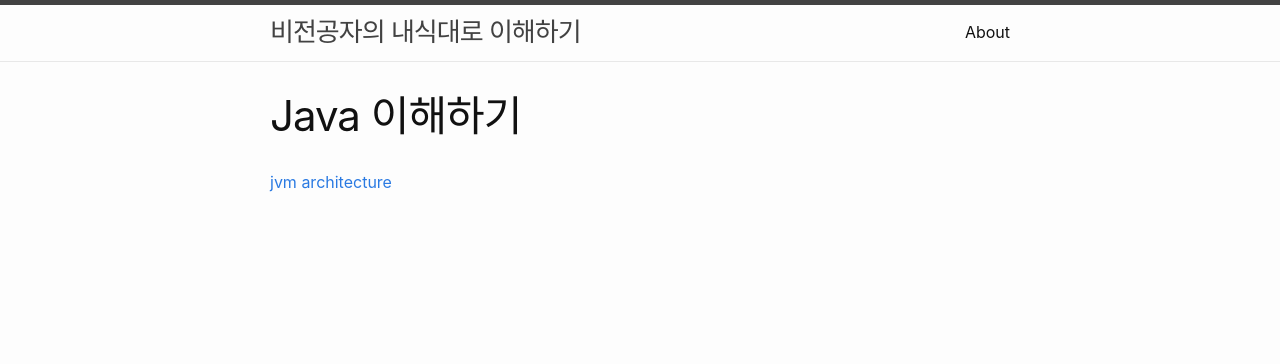
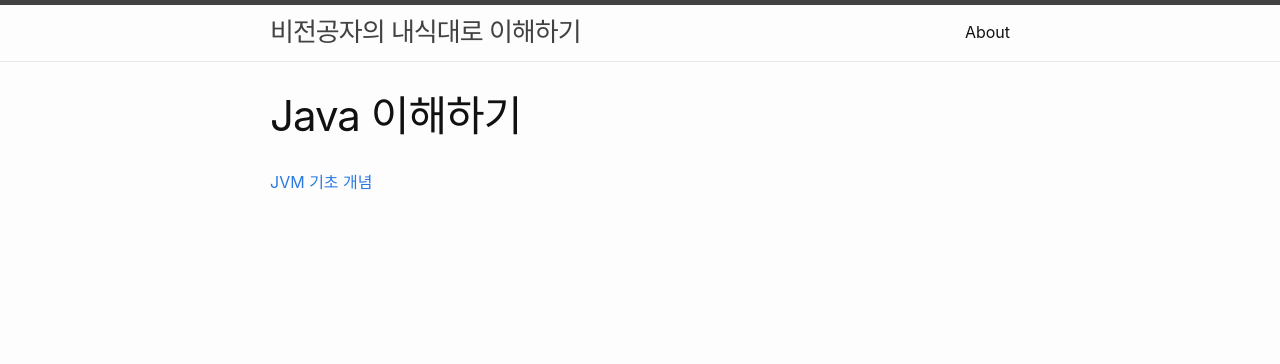
Before and after one commit to m0mf/m0mf.github.io, a Jekyll site: the page built from docs/java/java.md, in a window 1280 px wide. Shown: the top 364 px of the page. Built offline with Jekyll 4.4.1, drawn with Linux system fonts in a browser that asks for light colours.

Commit message:
Fix - modify jvm.md name

```diff
--- a/docs/java/java.md
+++ b/docs/java/java.md
@@ -5,6 +5,6 @@ tag: list
 permalink: /java/
 ---
 
-[jvm architecture][jvm architecture]
+[JVM 기초 개념][jvm architecture]
 
-[jvm architecture]: https://m0mf.github.io/java/jvm/2025/04/15/jvm-architecture.html
+[jvm architecture]: https://m0mf.github.io/java/jvm/2025/04/15/jvm.html
```
Also changed, not shown: docs/java/jvm/_posts/2025-04-15-jvm.md (renamed from docs/java/jvm/_posts/2025-04-15-jvm-architecture.md).
